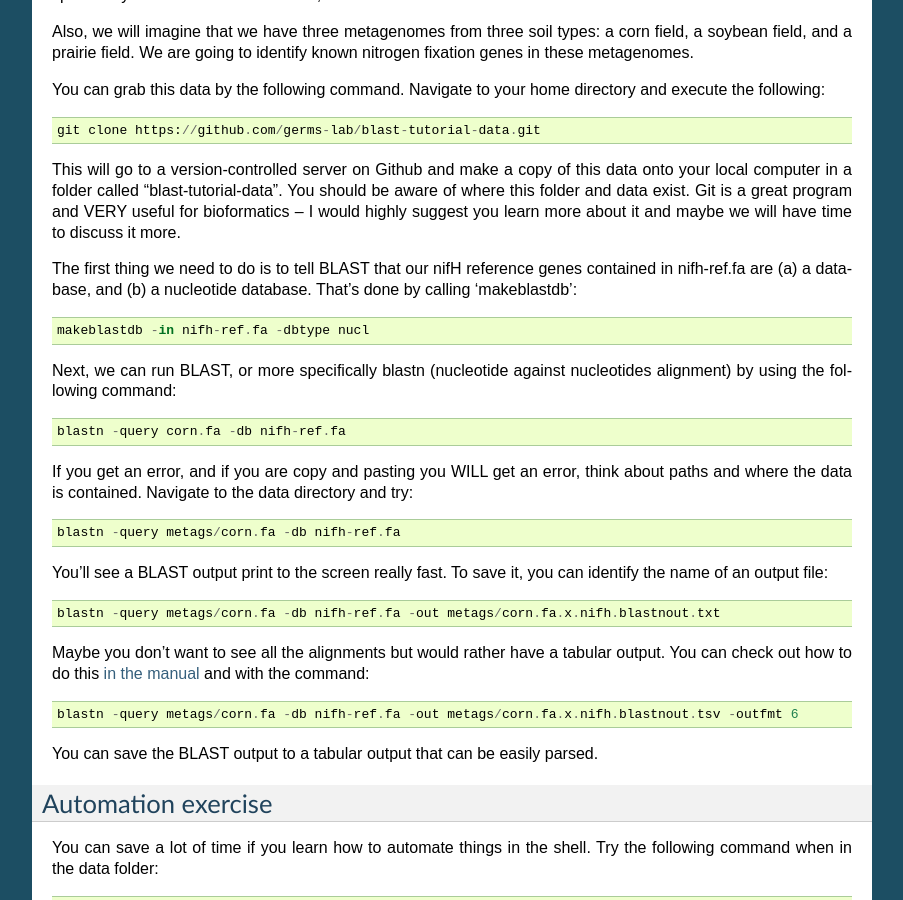
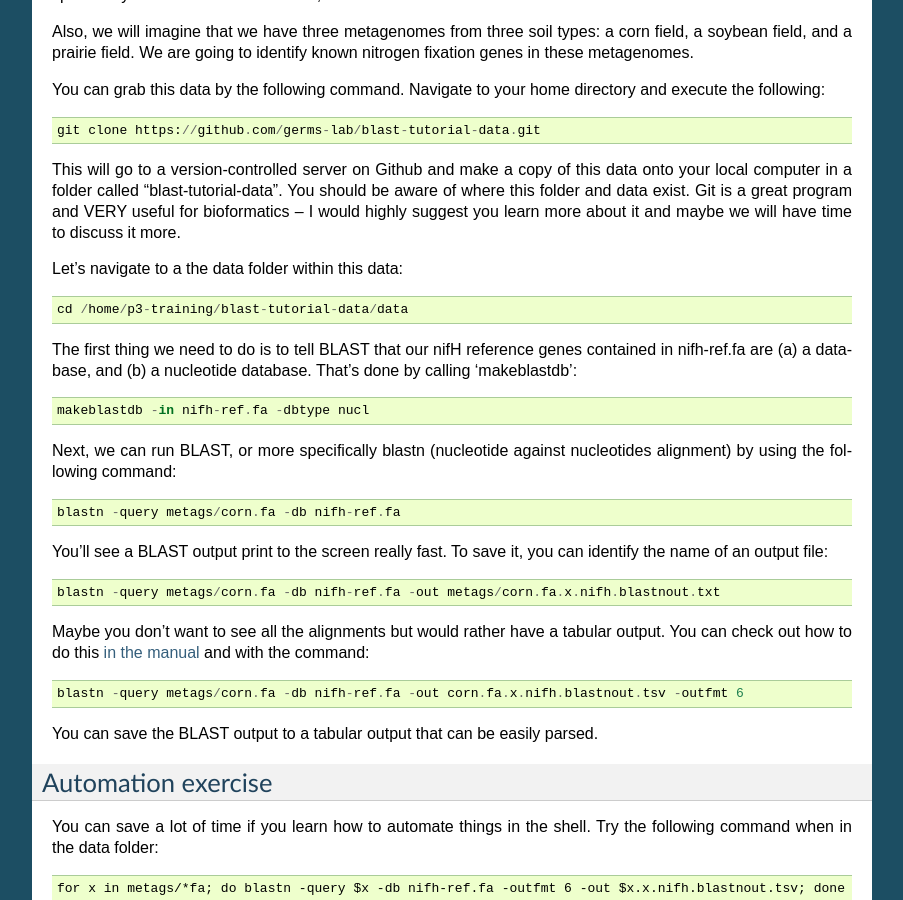
Before and after one commit to germs-lab/one-day-metag-crash-course, a Sphinx documentation site: the page built from docs/blast/index.rst, in a window 1280 px wide and 900 px high, scrolled down 646 px. Shown: the whole window, without its empty margins (198-1101 px from the left). Built offline with Sphinx 7.4.7, drawn with Linux system fonts in a browser that asks for light colours.

Commit message:
Update index.rst

```diff
--- a/docs/blast/index.rst
+++ b/docs/blast/index.rst
@@ -37,15 +37,16 @@ You can grab this data by the following command.  Navigate to your home director
 
 This will go to a version-controlled server on Github and make a copy of this data onto your local computer in a folder called "blast-tutorial-data".  You should be aware of where this folder and data exist.  Git is a great program and VERY useful for bioformatics -- I would highly suggest you learn more about it and maybe we will have time to discuss it more.
 
+Let's navigate to a the data folder within this data::
+
+    cd /home/p3-training/blast-tutorial-data/data
+
+
 The first thing we need to do is to tell BLAST that our nifH reference genes contained in nifh-ref.fa are (a) a database, and (b) a nucleotide database.  That's done by calling 'makeblastdb'::
 
     makeblastdb -in nifh-ref.fa -dbtype nucl
 
 Next, we can run BLAST, or more specifically blastn (nucleotide against nucleotides alignment) by using the following command::
-
-    blastn -query corn.fa -db nifh-ref.fa
-
-If you get an error, and if you are copy and pasting you WILL get an error, think about paths and where the data is contained.  Navigate to the data directory and try::
 
     blastn -query metags/corn.fa -db nifh-ref.fa
 
@@ -55,7 +56,7 @@ You'll see a BLAST output print to the screen really fast.  To save it, you can
 
 Maybe you don't want to see all the alignments but would rather have a tabular output.  You can check out how to do this `in the manual <http://www.ncbi.nlm.nih.gov/books/NBK279675/>`_ and with the command::
 
-    blastn -query metags/corn.fa -db nifh-ref.fa -out metags/corn.fa.x.nifh.blastnout.tsv -outfmt 6
+    blastn -query metags/corn.fa -db nifh-ref.fa -out corn.fa.x.nifh.blastnout.tsv -outfmt 6
 
 You can save the BLAST output to a tabular output that can be easily parsed.
 
```
